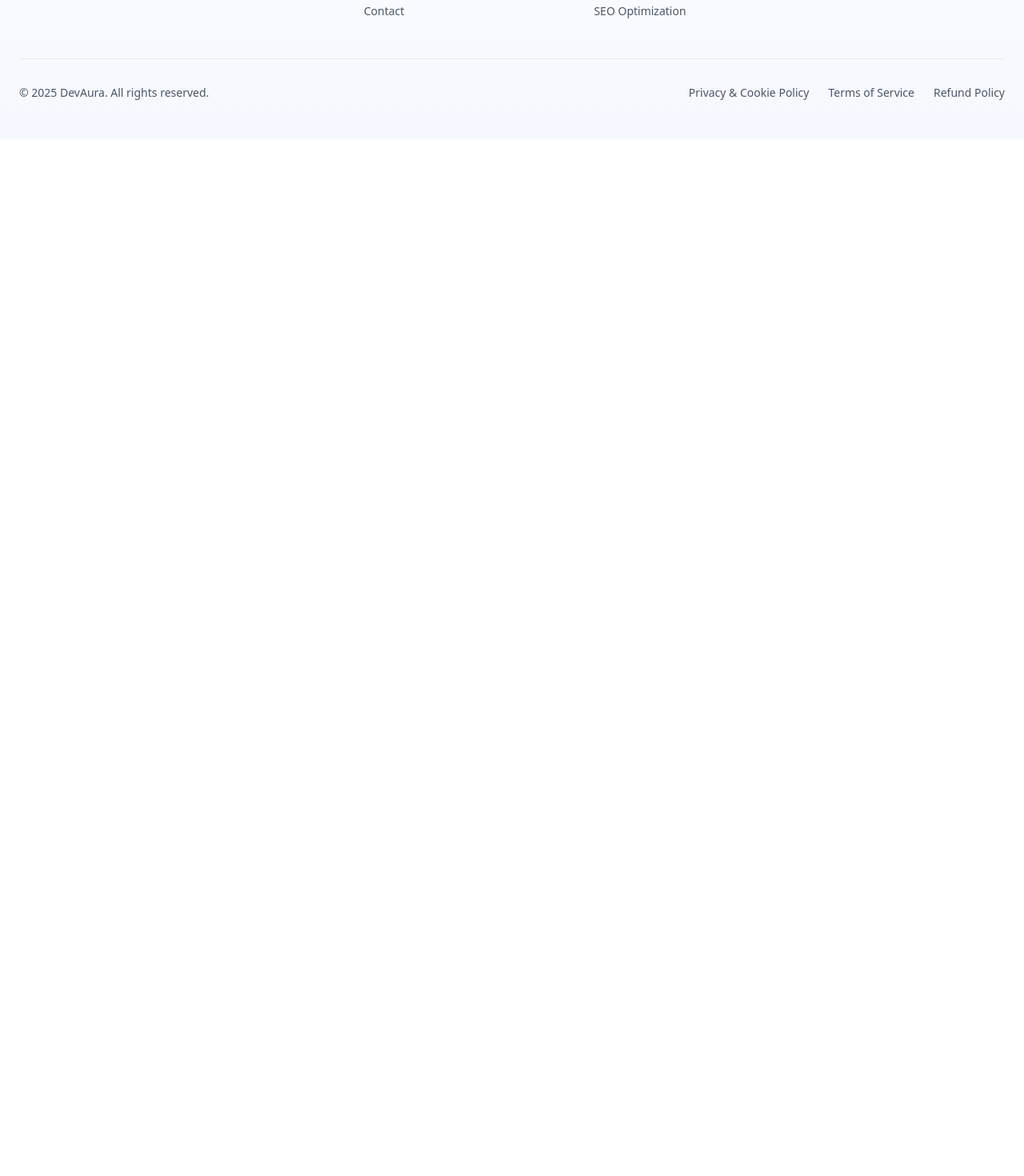
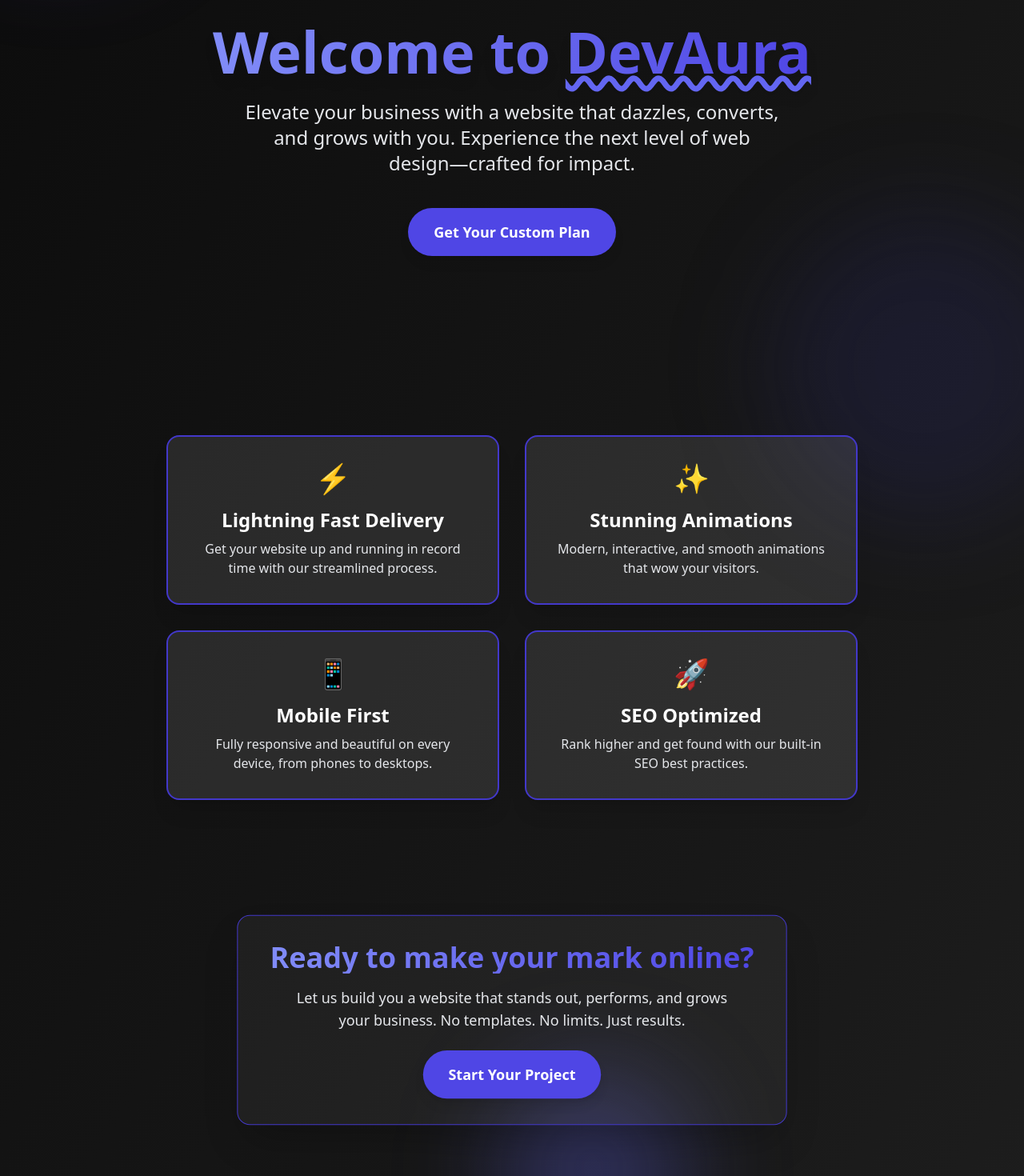
Before and after one commit to bckflpboys/devaurva-landing, a React (Vite) app: page /landing in a window 1280 px wide. Shown: the part 300-1770 px from the top of the page at 80% size. Before the commit the page ends 800 px from the top, so only its background shows below. Built offline with nearby package versions, Linux system fonts and the light colour scheme.

Commit message:
landing page

```diff
--- a/src/App.jsx
+++ b/src/App.jsx
@@ -18,6 +18,7 @@ import ScrollToTop from './components/ScrollToTop';
 import Terms from './pages/terms';
 import Refund from './pages/refund';
 import Privacy from './pages/privacy';
+import Landing from './pages/landing';
 
 // Home page component
 const Home = () => {
@@ -71,6 +72,7 @@ function App() {
           <Route path="/terms" element={<Terms />} />
           <Route path="/refund" element={<Refund />} />
           <Route path="/privacy" element={<Privacy />} />
+          <Route path="/landing" element={<Landing />} />
         </Routes>
         <Footer />
       </div>
--- /dev/null
+++ b/src/pages/landing.jsx
@@ -0,0 +1,205 @@
+import { motion } from 'framer-motion';
+import { useNavigate } from 'react-router-dom';
+import { useEffect } from 'react';
+
+const features = [
+  {
+    title: 'Lightning Fast Delivery',
+    description: 'Get your website up and running in record time with our streamlined process.',
+    icon: '⚡',
+  },
+  {
+    title: 'Stunning Animations',
+    description: 'Modern, interactive, and smooth animations that wow your visitors.',
+    icon: '✨',
+  },
+  {
+    title: 'Mobile First',
+    description: 'Fully responsive and beautiful on every device, from phones to desktops.',
+    icon: '📱',
+  },
+  {
+    title: 'SEO Optimized',
+    description: 'Rank higher and get found with our built-in SEO best practices.',
+    icon: '🚀',
+  },
+];
+
+const bgVariants = {
+  animate: {
+    backgroundPosition: [
+      '0% 50%',
+      '100% 50%',
+      '0% 50%'
+    ],
+    transition: {
+      duration: 10,
+      repeat: Infinity,
+      ease: 'linear',
+    },
+  },
+};
+
+const Landing = () => {
+  const navigate = useNavigate();
+
+  useEffect(() => {
+    window.scrollTo(0, 0);
+  }, []);
+
+  return (
+    <motion.div
+      className="min-h-screen w-full flex flex-col items-center justify-center relative overflow-hidden bg-black"
+      variants={bgVariants}
+      animate="animate"
+      style={{
+        background: 'linear-gradient(120deg, #000 0%, #222 100%)',
+        backgroundSize: '200% 200%',
+      }}
+    >
+      {/* Animated floating shapes */}
+      <motion.div
+        className="absolute top-0 left-0 w-full h-full pointer-events-none z-0"
+        initial={{ opacity: 0 }}
+        animate={{ opacity: 1 }}
+        transition={{ duration: 1 }}
+      >
+        <motion.div
+          className="absolute w-72 h-72 bg-indigo-700/30 rounded-full blur-3xl left-[-5rem] top-[-5rem]"
+          animate={{ y: [0, 40, 0], x: [0, 20, 0] }}
+          transition={{ duration: 8, repeat: Infinity, ease: 'easeInOut' }}
+        />
+        <motion.div
+          className="absolute w-96 h-96 bg-indigo-900/20 rounded-full blur-3xl right-[-6rem] top-1/3"
+          animate={{ y: [0, -30, 0], x: [0, -30, 0] }}
+          transition={{ duration: 10, repeat: Infinity, ease: 'easeInOut' }}
+        />
+        <motion.div
+          className="absolute w-60 h-60 bg-indigo-500/30 rounded-full blur-3xl left-1/2 bottom-[-4rem]"
+          animate={{ y: [0, 30, 0], x: [0, -20, 0] }}
+          transition={{ duration: 12, repeat: Infinity, ease: 'easeInOut' }}
+        />
+      </motion.div>
+
+      {/* Hero Section */}
+      <section className="relative z-10 flex flex-col items-center justify-center text-center py-32 px-4">
+        {/* Animated SVG Computer Drawing */}
+        <motion.svg
+          width="220" height="160" viewBox="0 0 220 160" fill="none"
+          xmlns="http://www.w3.org/2000/svg"
+          className="mx-auto mb-10"
+        >
+          {/* Monitor */}
+          <motion.rect
+            x="30" y="30" width="160" height="90" rx="10"
+            stroke="#6366f1" strokeWidth="3"
+            initial={{ pathLength: 0 }}
+            animate={{ pathLength: 1 }}
+            transition={{ duration: 1.2, ease: 'easeInOut' }}
+          />
+          {/* Stand */}
+          <motion.line
+            x1="110" y1="120" x2="110" y2="140"
+            stroke="#6366f1" strokeWidth="3"
+            initial={{ pathLength: 0 }}
+            animate={{ pathLength: 1 }}
+            transition={{ duration: 0.7, delay: 1.1, ease: 'easeInOut' }}
+          />
+          {/* Base */}
+          <motion.rect
+            x="90" y="140" width="40" height="10" rx="3"
+            stroke="#6366f1" strokeWidth="3"
+            initial={{ pathLength: 0 }}
+            animate={{ pathLength: 1 }}
+            transition={{ duration: 0.7, delay: 1.5, ease: 'easeInOut' }}
+          />
+          {/* Keyboard */}
+          <motion.rect
+            x="60" y="155" width="100" height="5" rx="2"
+            stroke="#6366f1" strokeWidth="2"
+            initial={{ pathLength: 0 }}
+            animate={{ pathLength: 1 }}
+            transition={{ duration: 0.7, delay: 1.8, ease: 'easeInOut' }}
+          />
+        </motion.svg>
+        <motion.h1
+          className="text-5xl md:text-7xl font-extrabold bg-gradient-to-r from-indigo-400 to-indigo-600 bg-clip-text text-transparent mb-6 drop-shadow-lg"
+          initial={{ opacity: 0, y: 40 }}
+          animate={{ opacity: 1, y: 0 }}
+          transition={{ duration: 1 }}
+        >
+          Welcome to <span className="underline decoration-wavy decoration-indigo-500">DevAura</span>
+        </motion.h1>
+        <motion.p
+          className="text-xl md:text-2xl text-gray-200 max-w-2xl mx-auto mb-10"
+          initial={{ opacity: 0, y: 20 }}
+          animate={{ opacity: 1, y: 0 }}
+          transition={{ duration: 1, delay: 0.3 }}
+        >
+          Elevate your business with a website that dazzles, converts, and grows with you. Experience the next level of web design—crafted for impact.
+        </motion.p>
+        <motion.button
+          className="px-8 py-4 rounded-full bg-indigo-600 text-white text-lg font-bold shadow-lg hover:scale-105 hover:shadow-2xl transition-all duration-300 mb-8"
+          whileHover={{ scale: 1.08 }}
+          whileTap={{ scale: 0.98 }}
+          onClick={() => navigate('/custom-plan')}
+        >
+          Get Your Custom Plan
+        </motion.button>
+      </section>
+
+      {/* Features Section */}
+      <section className="relative z-10 w-full max-w-4xl mx-auto grid grid-cols-1 md:grid-cols-2 gap-8 py-16 px-4">
+        {features.map((feature, idx) => (
+          <motion.div
+            key={feature.title}
+            className="bg-white/10 rounded-2xl p-8 shadow-xl border-2 border-indigo-700 flex flex-col items-center text-center hover:scale-105 hover:shadow-2xl transition-all duration-300"
+            initial={{ opacity: 0, y: 40 }}
+            whileInView={{ opacity: 1, y: 0 }}
+            viewport={{ once: true }}
+            transition={{ duration: 0.6, delay: idx * 0.15 }}
+          >
+            <span className="text-4xl mb-4 animate-bounce-slow text-indigo-400">{feature.icon}</span>
+            <h3 className="text-2xl font-bold mb-2 text-white">
+              {feature.title}
+            </h3>
+            <p className="text-gray-200 text-base">{feature.description}</p>
+          </motion.div>
+        ))}
+      </section>
+
+      {/* Animated CTA Section */}
+      <motion.section
+        className="relative z-10 flex flex-col items-center justify-center py-20 px-4"
+        initial={{ opacity: 0, scale: 0.95 }}
+        whileInView={{ opacity: 1, scale: 1 }}
+        viewport={{ once: true }}
+        transition={{ duration: 0.8, delay: 0.2 }}
+      >
+        <motion.div
+          className="bg-white/5 rounded-2xl shadow-2xl px-10 py-8 flex flex-col items-center border border-indigo-700"
+          initial={{ scale: 0.95 }}
+          animate={{ scale: [1, 1.03, 1] }}
+          transition={{ duration: 2, repeat: Infinity, repeatType: 'reverse', ease: 'easeInOut' }}
+        >
+          <h2 className="text-3xl md:text-4xl font-extrabold mb-4 bg-gradient-to-r from-indigo-400 to-indigo-600 bg-clip-text text-transparent text-center">
+            Ready to make your mark online?
+          </h2>
+          <p className="text-lg text-gray-200 mb-6 text-center max-w-xl">
+            Let us build you a website that stands out, performs, and grows your business. No templates. No limits. Just results.
+          </p>
+          <motion.button
+            className="px-8 py-4 rounded-full bg-indigo-600 text-white text-lg font-bold shadow-lg hover:scale-105 hover:shadow-2xl transition-all duration-300"
+            whileHover={{ scale: 1.08 }}
+            whileTap={{ scale: 0.98 }}
+            onClick={() => navigate('/custom-plan')}
+          >
+            Start Your Project
+          </motion.button>
+        </motion.div>
+      </motion.section>
+    </motion.div>
+  );
+};
+
+export default Landing;
```
